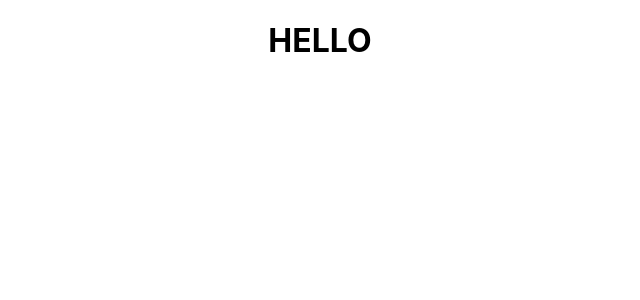
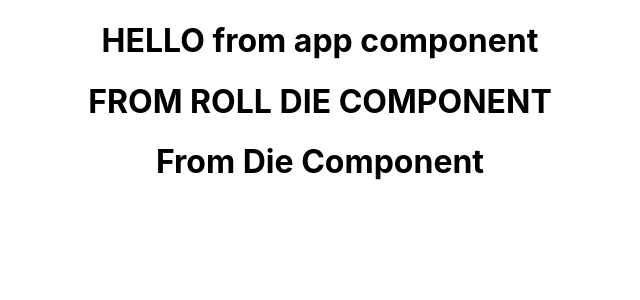
Before and after one commit to rs214/diceapp, a React (Create React App) app: page / in a window 1280 px wide. Shown: the top 300 px of the page, without its empty margins (320-960 px from the left). Built offline with nearby package versions, Linux system fonts and the light colour scheme.

Commit message:
add boilerplate code for rolldice and die components

```diff
--- a/src/App.js
+++ b/src/App.js
@@ -1,11 +1,13 @@
 import React from 'react';
 import logo from './logo.svg';
 import './App.css';
+import RollDice from './RollDice';
 
 function App() {
   return (
     <div className="App">
-       <h1>HELLO</h1>
+       <h1>HELLO from app component</h1>
+       <RollDice />
     </div>
   );
 }
--- /dev/null
+++ b/src/Die.js
@@ -0,0 +1,14 @@
+import React, {Component} from 'react';
+
+
+class Die extends Component {
+  render() {
+    return (
+      <div>
+        <h1>From Die Component</h1>
+      </div>
+    )
+  }
+}
+
+export default Die;
--- /dev/null
+++ b/src/RollDice.js
@@ -0,0 +1,16 @@
+import React, {Component} from 'react';
+import Die from './Die';
+
+
+class RollDice extends Component {
+  render () {
+    return(
+      <div>
+        <h1>FROM ROLL DIE COMPONENT</h1>
+        <Die />
+      </div>
+    )
+  }
+}
+
+export default RollDice;
```
